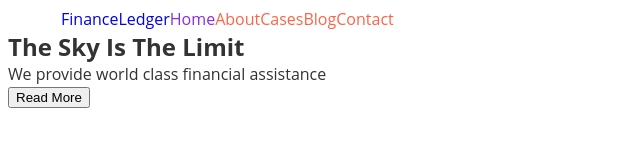
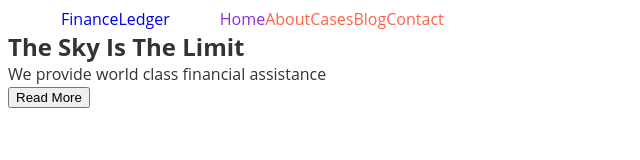
Before and after one commit to zim89/bestpinguins, a plain HTML site: page index.html in a window 1280 px wide. Shown: the whole page, without its empty margins (0-640 px from the left). Drawn offline with Linux system fonts and the light colour scheme.

Commit message:
Update main.css

```diff
--- a/css/main.css
+++ b/css/main.css
@@ -72,9 +72,14 @@ button {
   display: flex;
   align-items: center;
 }
+.nav {
+  /* margin-left: auto; */
+  margin-left: 50px;
+}
 .nav-list{
   display: flex;
   align-items: center;
+
 
 }
 .nav-link {
```
